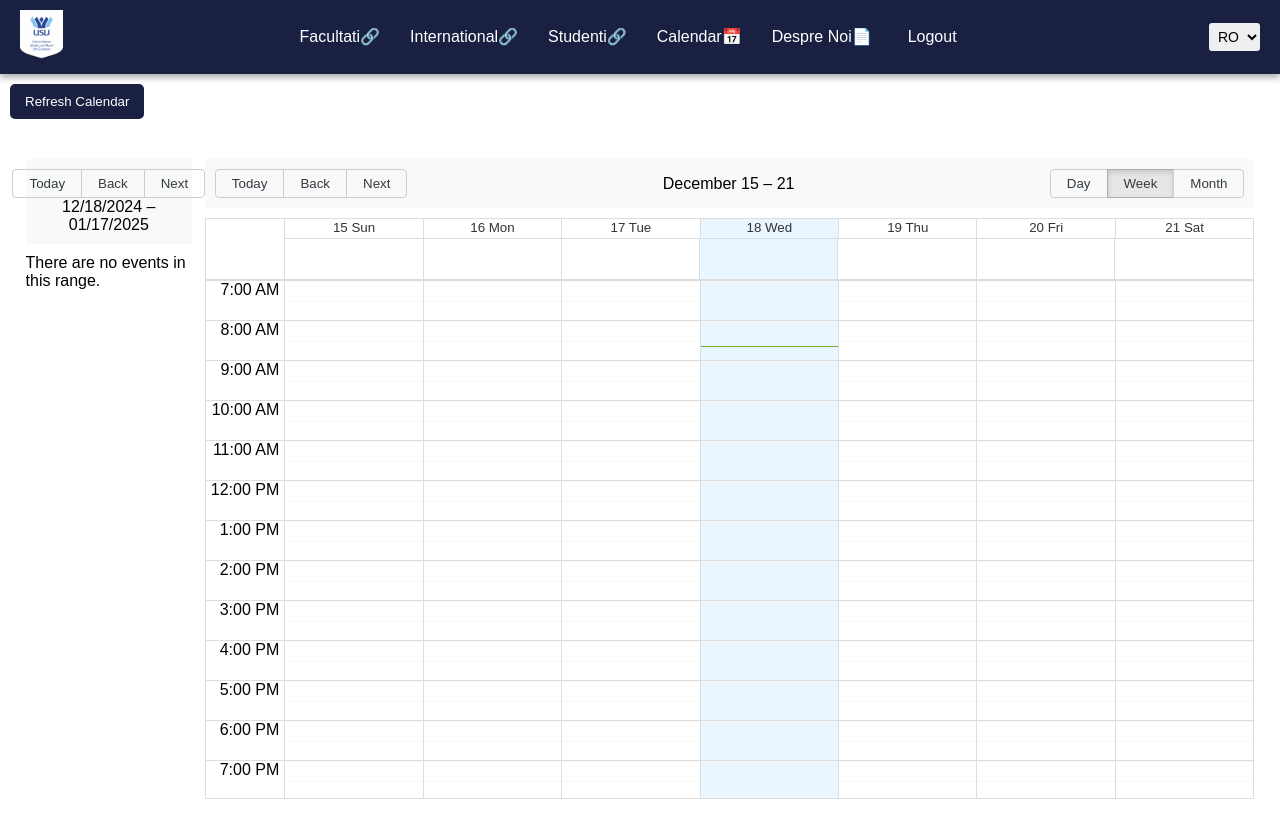
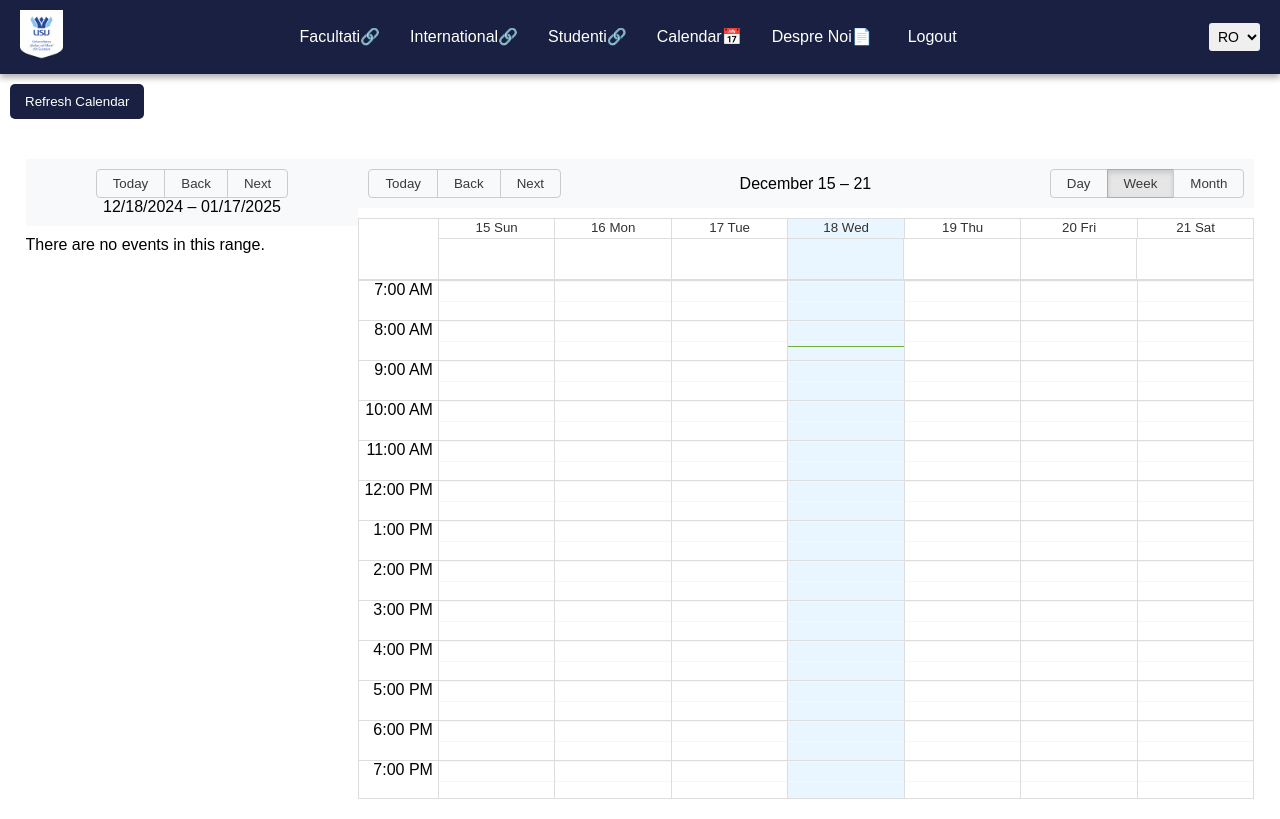
Before and after one commit to BP-Feral/Pythonii-Frontend, a React (Create React App) app: page /calendar in a window 1280 px wide. Built offline with nearby package versions, Linux system fonts and the light colour scheme; no server answers; sample sign-in values are in the browser's storage.

Commit message:
Update calendar.css

```diff
--- a/src/styles/calendar.css
+++ b/src/styles/calendar.css
@@ -28,14 +28,14 @@
 .week-style {
   position: absolute;
   right: 2%;
-  width: 82%;
+  width: 70%;
   height: 80vh;
 }
 
 .agenda-style {
   position: absolute;
   left: 2%;
-  width: 13%;
+  width: 26%;
   height: 80vh;
 }
 
```
